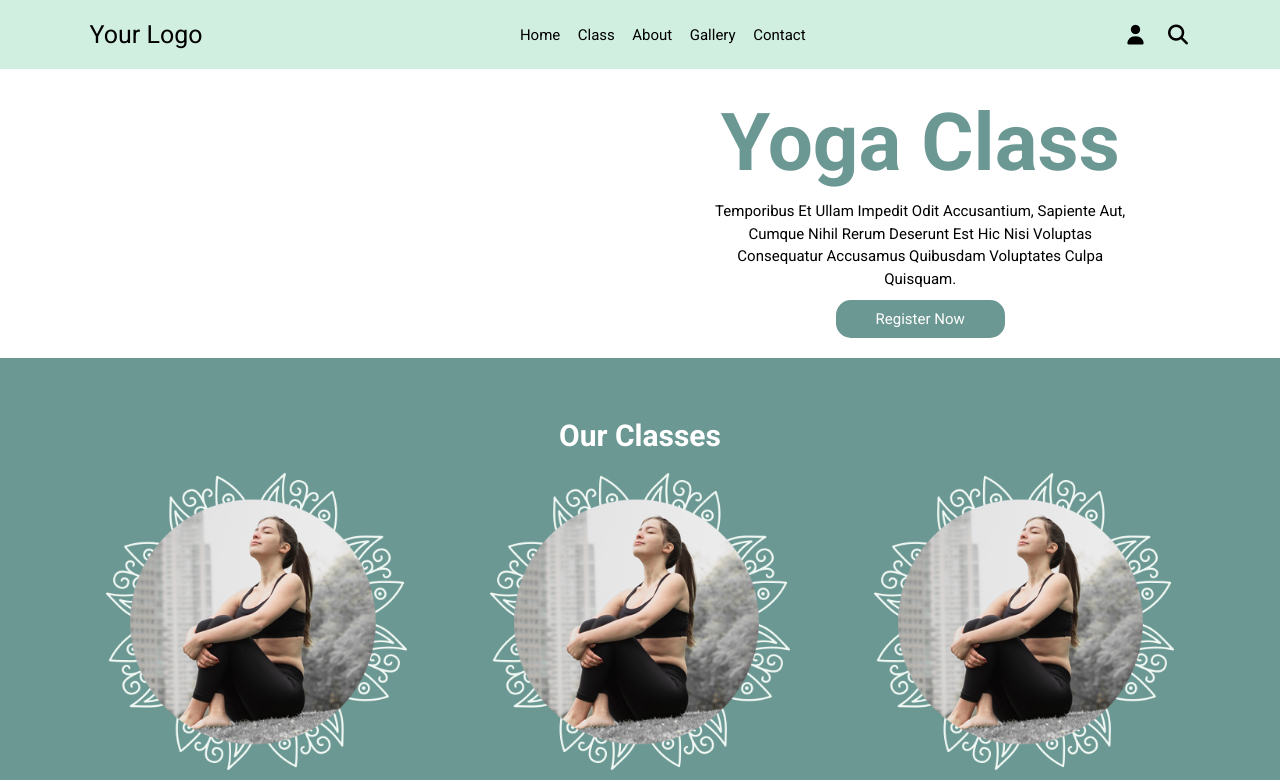
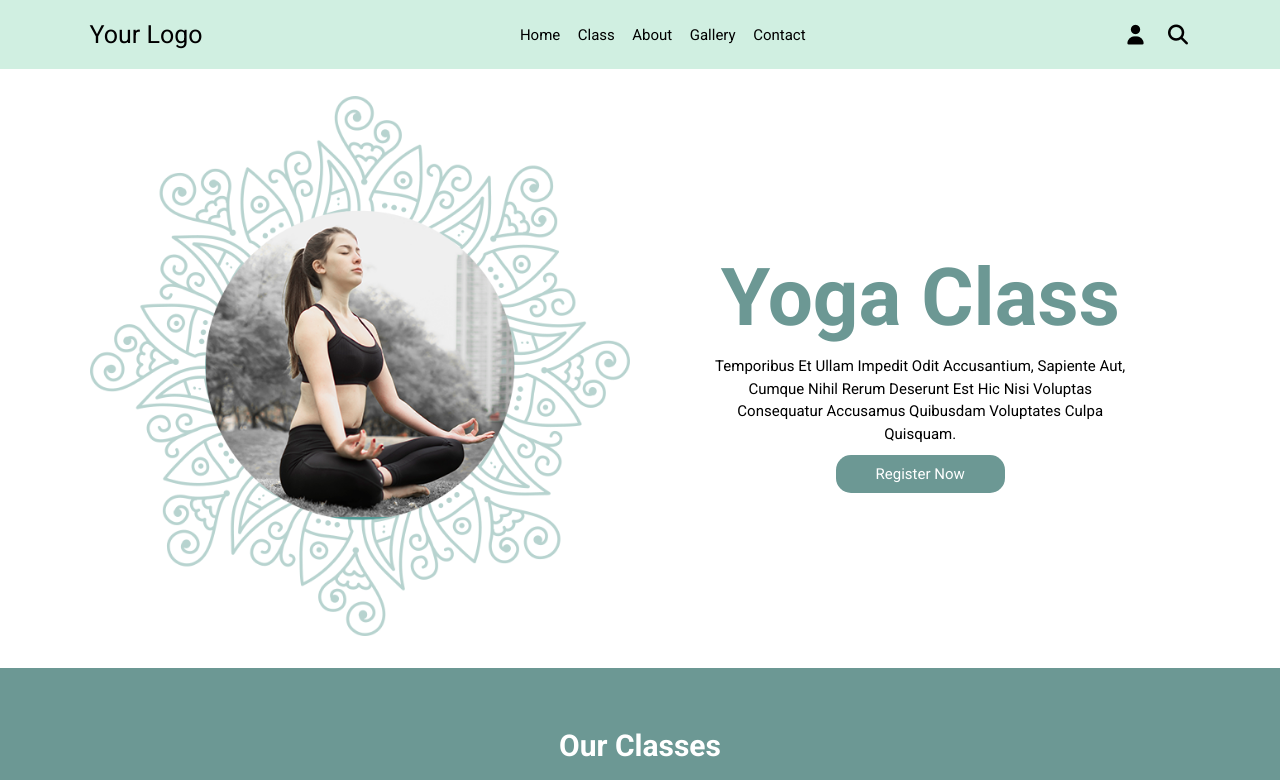
Before and after one commit to kaleem7668/OBISIP_TASK01, a plain HTML site: page index.html in a window 1280 px wide. Shown: the top 780 px of the page. Drawn offline with Linux system fonts and the light colour scheme; a script that the page names is missing.

Commit message:
Update index.html

```diff
--- a/index.html
+++ b/index.html
@@ -46,7 +46,7 @@
 <div id="home" class="back">
     <div class="mian-home">
         <div class="inner-home">
-            <img src="bg.png" alt="">
+            <img src="for bg.png" alt="">
         </div>
 
         <div class="inner-home">
```
